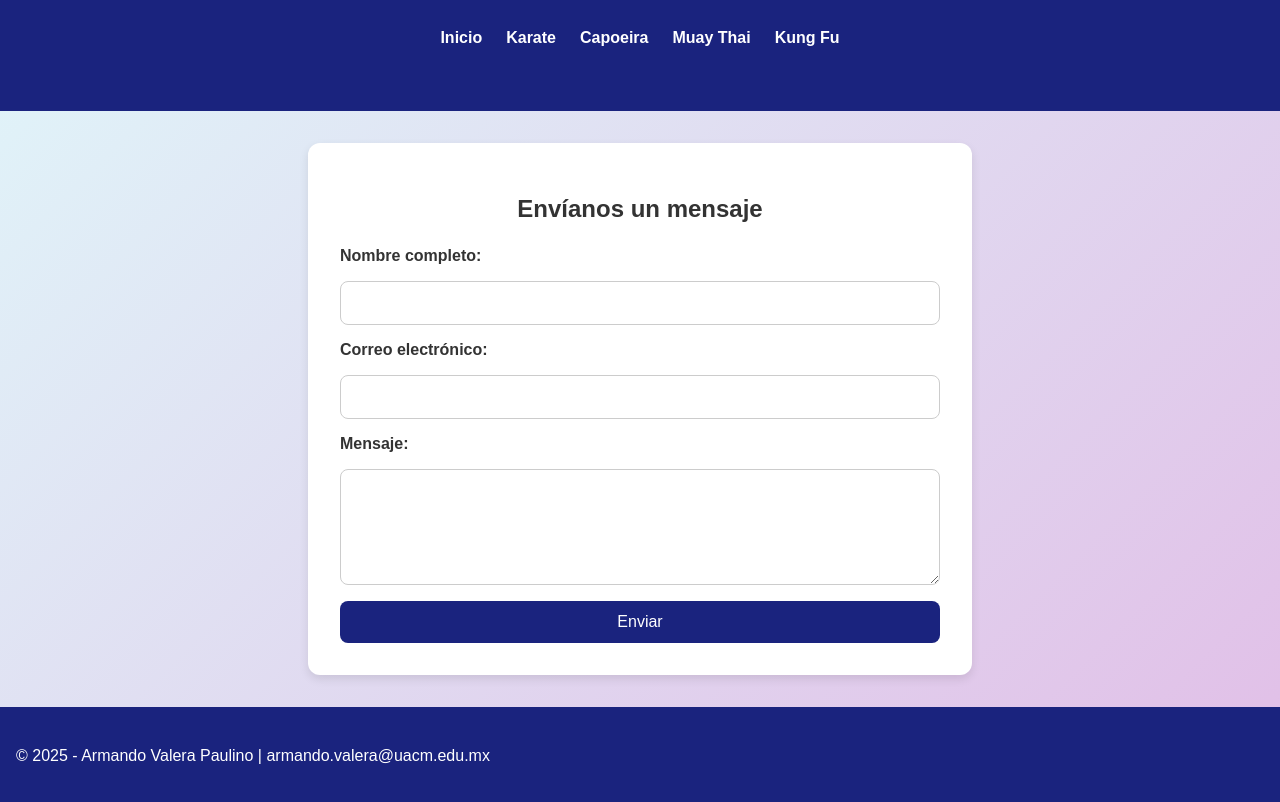
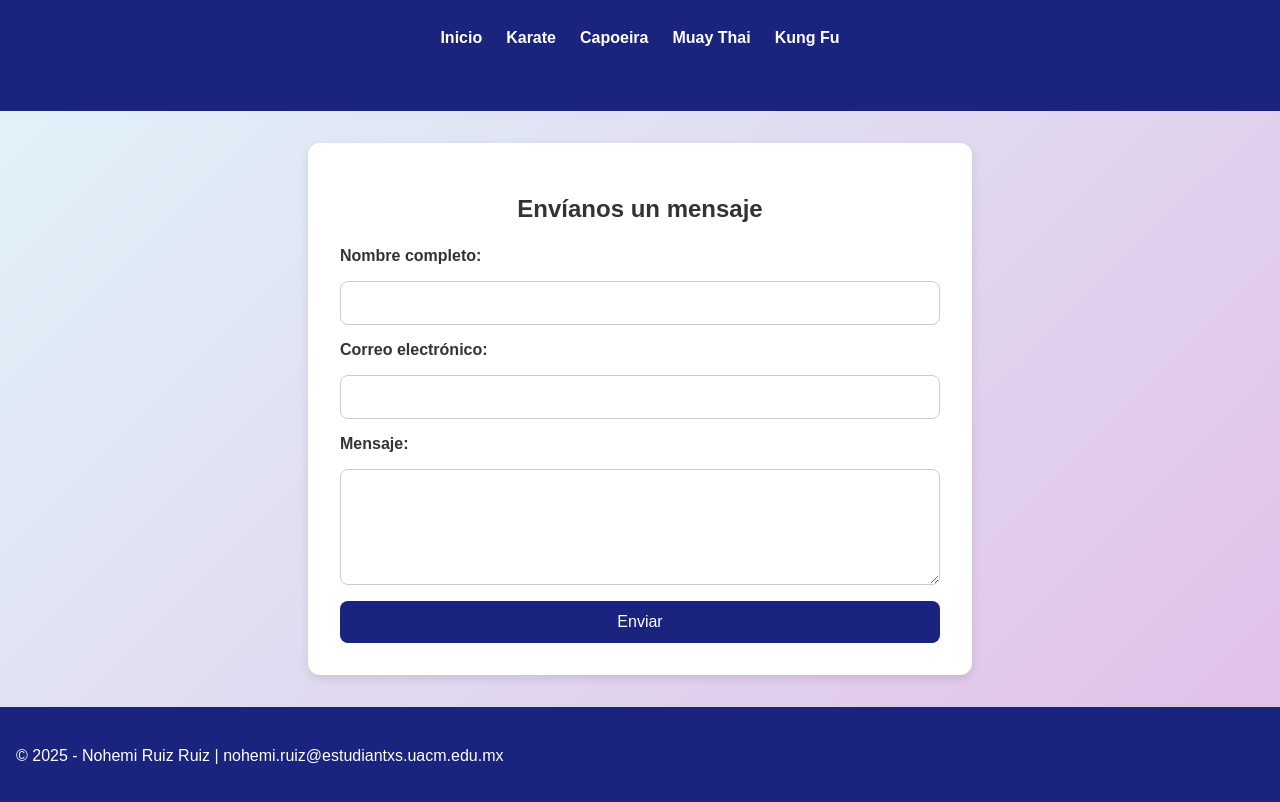
Before and after one commit to NohemiiR/artes-marciales, a plain HTML site: page contacto.html in a window 1280 px wide. Shown: the part 80-882 px from the top of the page. Drawn offline with Linux system fonts and the light colour scheme.

Commit message:
Update contacto.html

```diff
--- a/contacto.html
+++ b/contacto.html
@@ -42,7 +42,7 @@
   </main>
 
   <footer>
-    <p>&copy; 2025 - Armando Valera Paulino | armando.valera@uacm.edu.mx</p>
+    <p>&copy; 2025 - Nohemi Ruiz Ruiz | nohemi.ruiz@estudiantxs.uacm.edu.mx</p>
   </footer>
 </body>
 </html>
```
